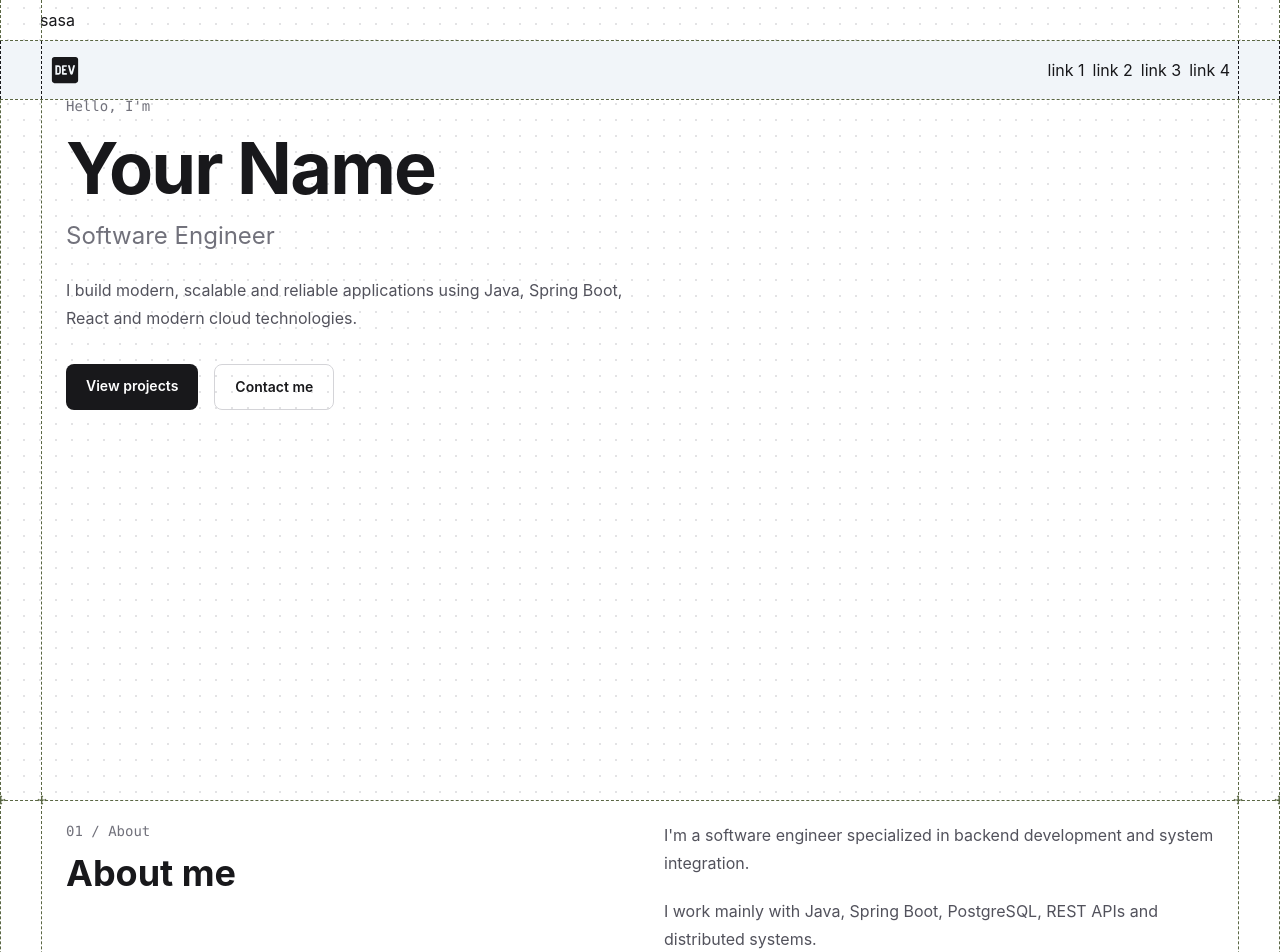
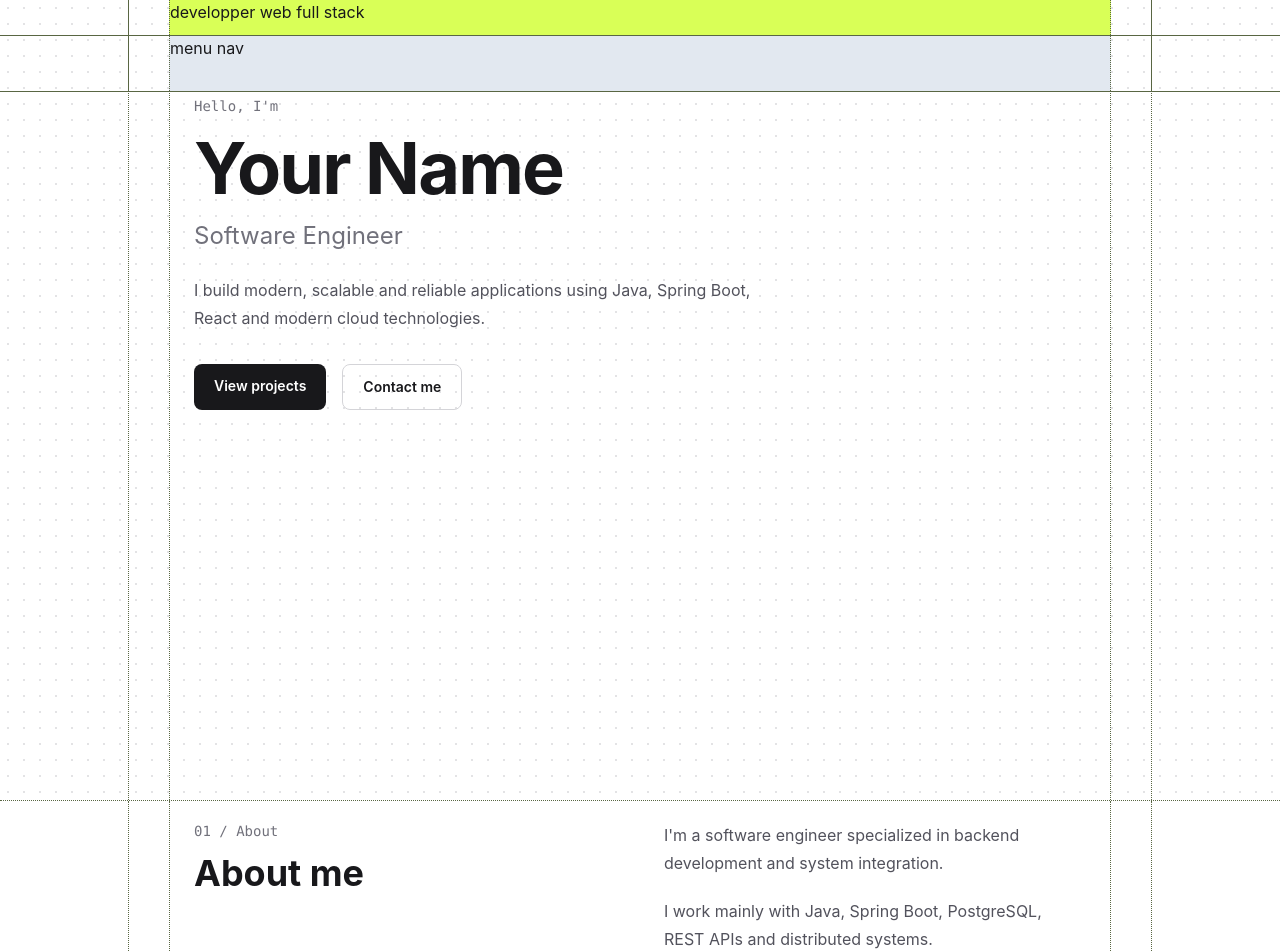
Before and after one commit to Hubert614-oss/pf-arlin, a React (Vite) app: page / in a window 1280 px wide. Shown: the top 952 px of the page. Built offline with nearby package versions, Linux system fonts and the light colour scheme.

Commit message:
Refactor Header and Section components for improved layout and styling consistency

```diff
--- a/src/components/Header.tsx
+++ b/src/components/Header.tsx
@@ -5,31 +5,24 @@ export function Header() {
 
   return (
     <>
-      <div className="fixed inset-x-0 top-0 z-50 h-25 overflow-hidden
-        border-b
-        border-[#596643]
-        border-dashed">
+      <div className="fixed inset-x-0 top-0 z-50 h-23 w-full overflow-hidden border-b border-[#596643] ">
+        <div className="h-[40%] border-b  border-[#596643]">
 
-        <div className="relative mx-auto h-[40%] max-w-7xl  px-4 sm:px-6 lg:px-10 ">
-          <div className="relative mx-auto h-full flex items-center">
+          <div className="relative mx-auto max-w-[99%] sm:w-[98%] md:w-[98%] lg:w-[80%] px-4 sm:px-6 lg:px-10 h-full border-x border-[#596643] border-dotted">
+            <div className="relative mx-auto  bg-[#D9FF57] h-full border-x border-[#596643] border-dotted">
+                developper web full stack
+            </div>
+          </div>
 
-              sasa
+        </div>
+        <div className="h-[60%]">
+
+          <div className="relative mx-auto max-w-[99%] sm:w-[98%] md:w-[98%] lg:w-[80%] px-4 sm:px-6 lg:px-10 h-full border-x border-[#596643] border-dotted">
+            <div className="relative mx-auto  bg-slate-200 h-full border-x border-[#596643] border-dotted">
+              menu nav
+            </div>
           </div>
-        </div>
-        <div className="border-t border-dashed border-[#596643] h-full">
-          <div className="relative mx-auto h-[60%] max-w-7xl  px-4 sm:px-6 lg:px-10 w-full bg-slate-100 border-l border-dashed border-r">
-          <div className="relative mx-auto h-full flex items-center justify-between px-2 border-l border-dashed border-r">
-            <div>
-                <FaDev size={30} />
-            </div>
-            <nav className="flex gap-2 items-center">
-                <a href="">link 1</a>
-                <a href="">link 2</a>
-                <a href="">link 3</a>
-                <a href="">link 4</a>
-            </nav>
-          </div>
-        </div>
+
         </div>
       </div>
     </>
--- a/src/components/Section.tsx
+++ b/src/components/Section.tsx
@@ -6,8 +6,8 @@ export function BorderIntersections() {
 
     return (
         <>
-            <AiOutlineDrag aria-hidden="true" className={`${markerClassName} bottom-0 left-0 h-4 w-4 z-70`} />
-            <AiOutlineDrag aria-hidden="true" className={`${markerClassName} bottom-0 right-0 translate-x-1/2 h-4 w-4 z-70`} />
+            <AiOutlineDrag aria-hidden="true" className={`${markerClassName} bottom-0 left-0 h-4 w-4 z-40`} />
+            <AiOutlineDrag aria-hidden="true" className={`${markerClassName} bottom-0 right-0 translate-x-1/2 h-4 w-4 z-40`} />
         </>
     );
 }
@@ -31,14 +31,14 @@ export function Section({
         scroll-mt-20
         border-b
         border-[#596643]
-        border-dashed
+        border-dotted
         ${className}
       `}
         >
-            <div className="relative mx-auto min-h-screen max-w-7xl border-x border-[#596643] border-dashed px-4 sm:px-6 lg:px-10">
-                <BorderIntersections />
-                <div className="relative mx-auto min-h-screen border-x border-[#596643] border-dashed">
-                    <BorderIntersections />
+            <div className="relative mx-auto min-h-screen max-w-[99%] sm:w-[98%] md:w-[98%] lg:w-[80%] border-x border-[#596643] border-dotted px-4 sm:px-6 lg:px-10">
+                {/* <BorderIntersections /> */}
+                <div className="relative mx-auto min-h-screen border-x border-[#596643] border-dotted">
+                    {/* <BorderIntersections /> */}
                     {children}
                 </div>
             </div>
```
